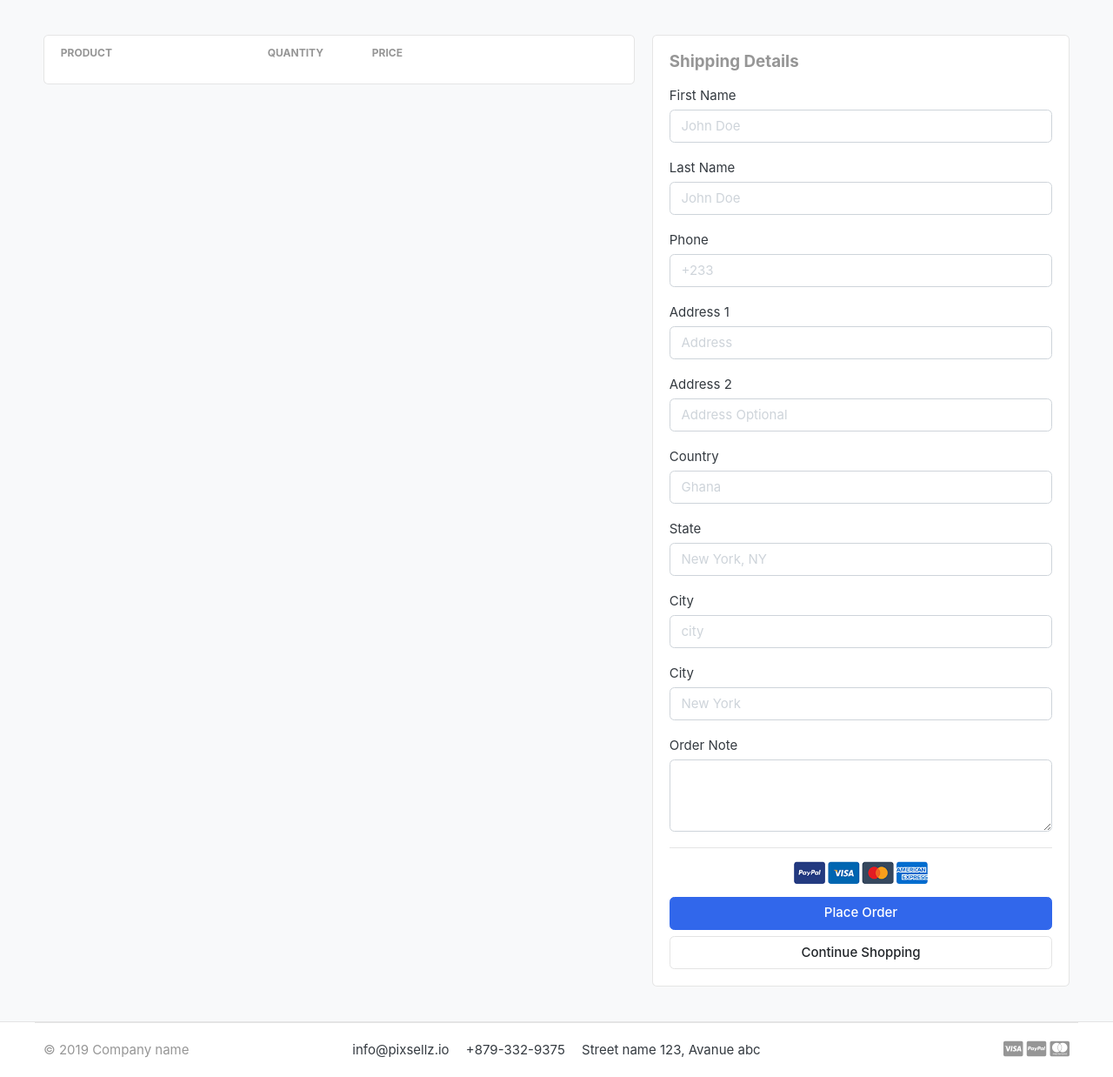
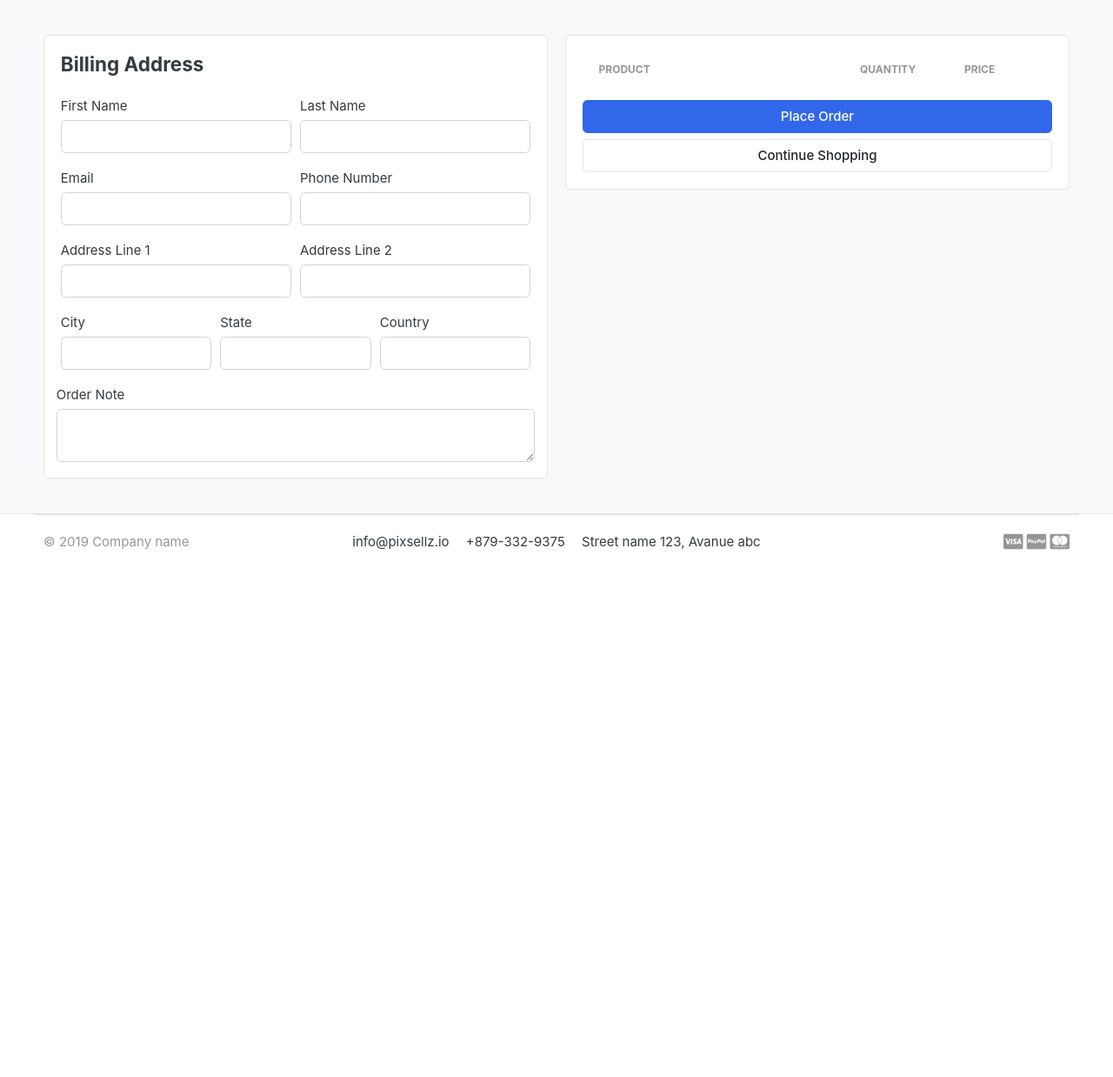
Before and after one commit to EbenezerGyamfi/e-commerce-django, a Django app: page /cart/checkout/ in a window 1280 px wide. Shown: the part 118-1356 px from the top of the page at 87% size. After the commit the page ends 750 px from the top, so only its background shows below. Run offline with Django 3.2, Linux system fonts and the light colour scheme; a user stored in the database is signed in; data comes from the database, SQL or seed files in the repository; both versions use the stored data as it was after the commit; lists and menus that the app fills with data are empty; some libraries are stand-ins or nearby versions; some web fonts are replaced.

Commit message:
fix order to persisting in db issue

```diff
--- a/Cart/templates/checkout.html
+++ b/Cart/templates/checkout.html
@@ -1,41 +1,101 @@
-{% extends "base.html" %} {% block content %} {% load static %}
+{% extends 'base.html' %}
+{% load static %}
+
+{% block content %}
+
 
 <section class="section-content padding-y bg">
 <div class="container">
+
+<!-- ============================ COMPONENT 1 ================================= -->
+
 <div class="row">
-      <div class="col-lg-7">
+	<aside class="col-lg-6">
 <div class="card">
+  <div class="card-body">
+    <h4 class="card-title mb-4">Billing Address</h4>
+    <form action="{% url 'place_order' %}" method="POST">
+      {% csrf_token %}
+      <div class="form-row">
+        <div class="col form-group">
+          <label for="">First Name</label>
+          <input type="text" name="first_name" class="form-control" required>
+        </div>
+        <div class="col form-group">
+          <label for="">Last Name</label>
+          <input type="text" name="last_name" class="form-control" required>
+        </div>
+      </div>
+      <div class="form-row">
+        <div class="col form-group">
+          <label for="">Email</label>
+          <input type="email" name="email" class="form-control" required>
+        </div>
+        <div class="col form-group">
+          <label for="">Phone Number</label>
+          <input type="text" name="phone" class="form-control" required>
+        </div>
+      </div>
+      <div class="form-row">
+        <div class="col form-group">
+          <label for="">Address Line 1</label>
+          <input type="text" name="address_line_1" class="form-control" required>
+        </div>
+        <div class="col form-group">
+          <label for="">Address Line 2</label>
+          <input type="text" name="address_line_2" class="form-control">
+        </div>
+      </div>
+      <div class="form-row">
+        <div class="col form-group">
+          <label for="">City</label>
+          <input type="text" name="city" class="form-control" required>
+        </div>
+        <div class="col form-group">
+          <label for="">State</label>
+          <input type="text" name="state" class="form-control" required>
+        </div>
+        <div class="col form-group">
+          <label for="">Country</label>
+          <input type="text" name="country" class="form-control" required>
+        </div>
+        </div>
+        <div class="form-row">
+          <label for="">Order Note</label>
+          <textarea name="order_note" rows="2" class="form-control"></textarea>
+        </div>
+
+
+  </div>
+</div> <!-- card.// -->
+
+	</aside> <!-- col.// -->
+	<aside class="col-lg-6">
+
+		<div class="card">
+		<div class="card-body">
       <table class="table table-borderless table-shopping-cart">
       <thead class="text-muted">
       <tr class="small text-uppercase">
         <th scope="col">Product</th>
         <th scope="col" width="120">Quantity</th>
         <th scope="col" width="120">Price</th>
-                <th scope="col" class="text-right" width="200"></th>
+
       </tr>
       </thead>
       <tbody>
-              {% for cart_item  in  cart_items %}
+
+      {% for cart_item in cart_items %}
       <tr>
       	<td>
       		<figure class="itemside align-items-center">
-                    <div class="aside">
-                      <img
-                        src="{{ cart_item.product.images.url }}"
-                        class="img-sm"
-                      />
-                    </div>
+      			<div class="aside"><img src="{{ cart_item.product.images.url }}" class="img-sm"></div>
       			<figcaption class="info">
-                      <a
-                        href="{{ cart_item.product.get_url }}"
-                        class="title text-dark"
-                      >
-                        {{cart_item.product.product_name}}
-                      </a>
+      				<a href="{{ cart_item.product.get_url }}" class="title text-dark">{{ cart_item.product.product_name }}</a>
       				<p class="text-muted small">
       					{% if cart_item.variations.all %}
       						{% for item in cart_item.variations.all %}
-                         {{ item.variation_category | capfirst }}: {{ item.variation_value | capfirst }}<br />
+      							{{ item.variation_category | capfirst }} : {{ item.variation_value | capfirst }} <br>
       						{% endfor %}
       					{% endif %}
       				</p>
@@ -43,194 +103,38 @@
       		</figure>
       	</td>
       	<td>
-                  <div class="col">
-                    <div class="input-group input-spinner">
-                      <div class="input-group-append">
-                        <label>{{cart_item.quantity}}</label>
-                      </div>
-                    </div>
-                  </div>
+      		<!-- col.// -->
+      				<label for="">{{cart_item.quantity}}</label>
       	</td>
       	<td>
       		<div class="price-wrap">
-                    <var class="price"
-                      >${{cart_item.sub_total|floatformat:2}}</var
-                    >
-                    <small class="text-muted"
-                      >${{cart_item.product.price|floatformat:2}} each</small
-                    >
-                  </div>
+      			<var class="price">$ {{ cart_item.sub_total }}</var>
+      			<small class="text-muted"> $ {{ cart_item.product.price }} each </small>
+      		</div> <!-- price-wrap .// -->
       	</td>
-                <td class="text-right">
-                  <form
-                    action="{% url 'place_order' %}"
-                    method="POST"
-                  >
-                    {% csrf_token %}
-                    {% for item in cart_item.variations.all %}
-                      <input
-                        type="hidden"
-                        name="{{ item.variation_category|lower }}"
-                        value="{{ item.variation_value|lower }}"
-                      />
+
+      </tr>
       {% endfor %}
-                    <button type="submit" class="btn btn-danger">Remove</button>
+
+      </tbody>
+      </table>
+
+      <button type="submit" name="submit" class="btn btn-primary btn-block">Place Order</button>
+			<a href="{% url 'store' %}" class="btn btn-light btn-block">Continue Shopping</a>
       </form>
-                </td>
-              </tr>
+		</div> <!-- card-body.// -->
+		</div> <!-- card.// -->
 
 
-
-            </tbody>
-            {% endfor %}
-          </table>
-        </div>
-      </div>
-
-      <div class="col-lg-5">
-        <div class="card">
-          <div class="card-body">
-            {% comment %} shipping details forms  {% endcomment %}
-            <h3 class="h5 text-muted mb-3">Shipping Details</h3>
-            <form method="POST" action="{% url 'place_order' %} ">
-              {% csrf_token %}
-              <!-- shipping details fields -->
-               <!-- shipping fields -->
-              <div class="form-group">
-                <label for="first-name">First Name</label>
-                <input
-                  type="text"
-                  class="form-control"
-                  id="shipping-name"
-                  placeholder="John Doe"
-                  required
-                  name="first_name"
-                />
-              </div>
-
-              <div class="form-group">
-                <label for="last-name">Last Name</label>
-                <input
-                  type="text"
-                  class="form-control"
-                  id="shipping-name"
-                  placeholder="John Doe"
-                  required
-                  name="last_name"
-                />
-              </div>
-              <div class="form-group">
-                <label for="first-name">Phone</label>
-                <input
-                  type="text"
-                  class="form-control"
-                  id="phone"
-                  placeholder="+233"
-                  required
-                  name="phone"
-                />
-              </div>
-
-              <div class="form-group">
-                <label for="first-name">Address 1</label>
-                <input
-                  type="text"
-                  class="form-control"
-                  id="address_line_1"
-                  placeholder="Address"
-                  required
-                  name="address_line_1"
-                />
-              </div>
+</aside> <!-- col.// -->
 
 
-              <div class="form-group">
-                <label for="address_line_2">Address 2</label>
-                <input
-                  type="text"
-                  class="form-control"
-                  id="address_line_2"
-                  placeholder="Address Optional"
-                  name="address_line_2"
-                />
-              </div>
+</div> <!-- row.// -->
 
+<!-- ============================ COMPONENT 1 END .// ================================= -->
 
-               <div class="form-group">
-                <label for="shipping-country">Country</label>
-                <input
-                  type="text"
-                  class="form-control"
-                  id=""
-                  required
-                  placeholder="Ghana"
-                  name="country"
-                />
-               </div>
+</div> <!-- container .//  -->
+</section>
+<!-- ========================= SECTION CONTENT END// ========================= -->
 
-               <div class="form-group">
-                <label for="state">State</label>
-                <input
-                  type="text"
-                  class="form-control"
-                  id="state"
-                  placeholder="New York, NY"
-                  required
-                  name="state"
-                />
-               </div>
-
-                <div class="form-group">
-                  <label for="city">City</label>
-                  <input
-                    type="text"
-                    class="form-control"
-                    id="city"
-                    placeholder="city"
-                    required
-                    name="city"
-                  />
-                </div>
-
-                <div class="form-group">
-                  <label for="shipping-city">City</label>
-                  <input
-                    type="text"
-                    class="form-control"
-                    id="shipping-city"
-                    placeholder="New York"
-                    required
-                    name="shipping_city"
-                  />
-                </div>
-
-                <div class="form-group">
-                  <label for="shipping-order-note">Order Note</label>
-                  <textarea
-                    class="form-control"
-                    id="shipping-order-note"
-                    rows="3"
-                    name="shipping_order_note"
-                  />
-                </textarea>
-              </div>
-
-
-
-            <hr />
-            <div class="text-center mb-3">
-              <img src="{% static 'images/misc/payments.png' %}" height="26" />
-            </div>
-            <button type="submit" class="btn btn-primary btn-block"
-              >Place Order</button>
-            <a href="{% url 'store' %}" class="btn btn-light btn-block"
-              >Continue Shopping</a
-            >
-          </form>
-          </div>
-        </div>
-      </div>
-    </div>
-  </div>
-</section>
-{% endblock content %}
+{% endblock %}
```
Also changed, not shown: db.sqlite3. Lines whose indentation alone changed are shown as unchanged.
